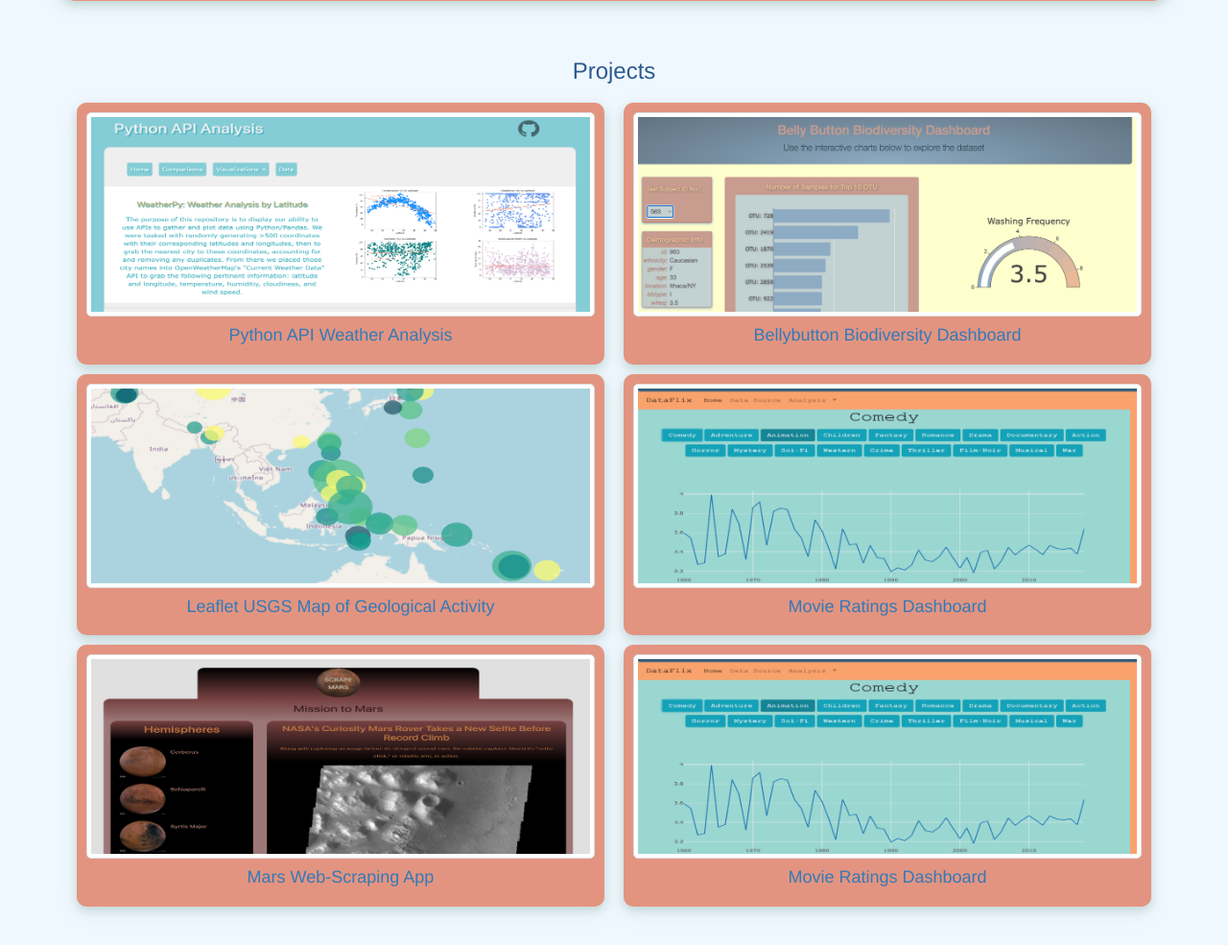
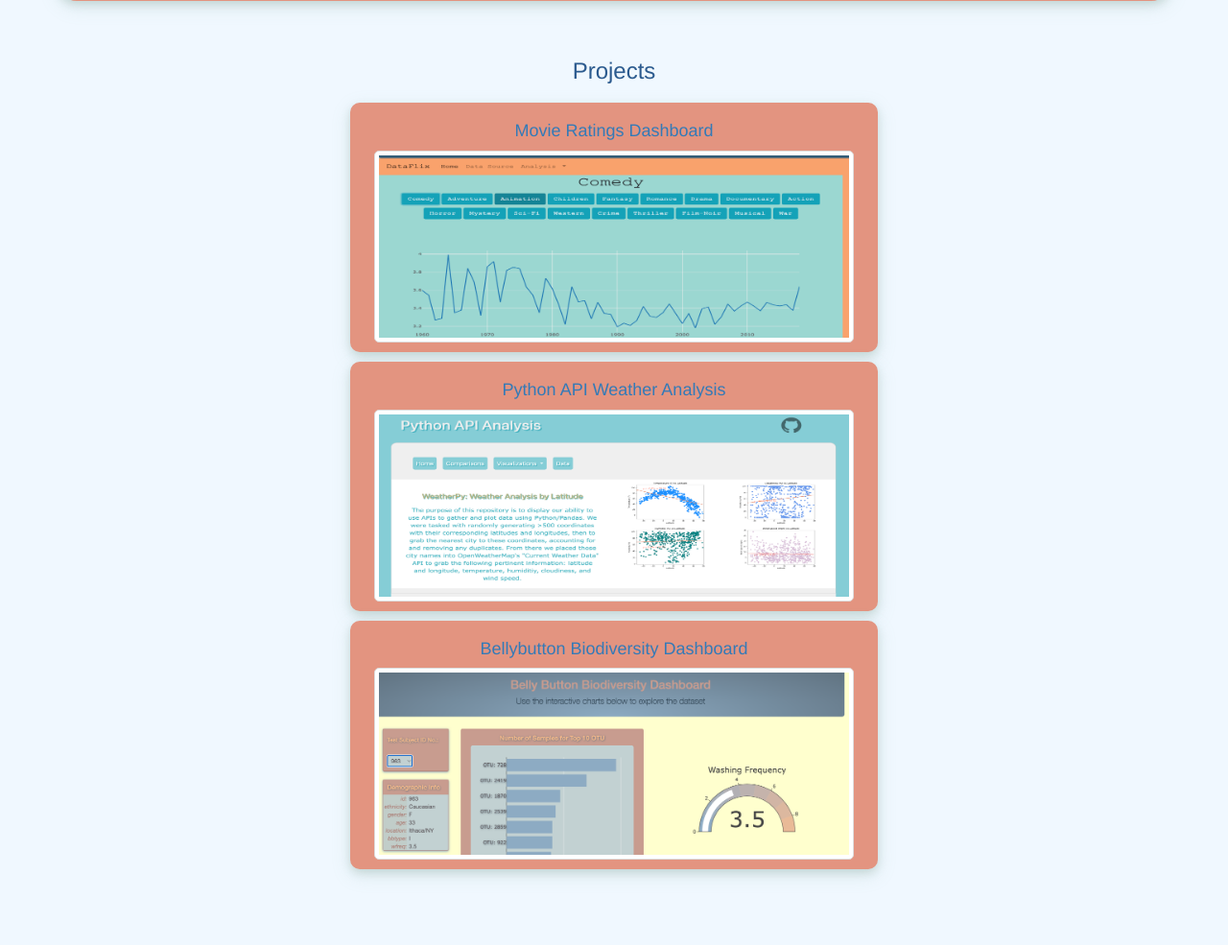
Before and after one commit to tylerhill122/portfolio-flask, a Flask app: page /projects in a window 1280 px wide. Shown: the part 221-1206 px from the top of the page at 96% size. After the commit the page ends 1136 px from the top, so only its background shows below. Run offline with Flask 2, Linux system fonts and the light colour scheme.

Commit message:
populating project data

```diff
--- a/app.py
+++ b/app.py
@@ -9,7 +9,8 @@ def index():
 
 @app.route("/projects")
 def projects():
-    return render_template("projects.html")
+    projects = data.projects
+    return render_template("projects.html", data=data, projects=projects)
 
 @app.route("/project/<val>")
 def project(val):
--- a/data.py
+++ b/data.py
@@ -1,21 +1,39 @@
-movie_ratings_dashboard = {
-    'name': 'Movie Ratings Dashboard',
+movie_ratings_dashboard = {'name': 'Movie Ratings Dashboard','skills': ['Python / Flask / Pandas','HTML / CSS / Bootstrap','Data Parsing (local JSON)','Javascript','Plotly.js','DOM Manipulation (D3.js)','Machine Learning (sklearn, Logistic Regression, train-test-split)'],'github': 'https://github.com/blancacarretero/movie-recommendation-engine','app_link': 'https://movie-ratings-dashboard.herokuapp.com/','description': f"This dashboard was created as a way to explore the <a href=\"https://grouplens.org/datasets/movielens/\" target=\"_blank\">MovieLens</a> movie ratings dataset. This was a group project where we set out to glean insights about users' movie preferences. I was responsible for coding the backend of the Flask app and deploying the finalized app to Heroku.",'image': 'static/projects/thumbnails/movieRatingsDB2.png'
+}
+
+python_api = {
+    'name': 'Python API Weather Analysis',
     'skills': [
-        'Python / Flask / Pandas',
+        'Python / Pandas',
+        'Data Retrieval (API)',
+        'Matplotlib.pyplot',
+        'HTML / CSS / Bootstrap'
+    ],
+    'github': 'https://github.com/tylerhill122/python-api-challenge',
+    'app_link': 'https://tylerhill122.github.io/Web-Design-Challenge/',
+    'description': 'The purpose of this project is to display our ability to use APIs to gather and plot data using Python/Pandas. We were tasked with randomly generating >500 coordinates with their corresponding latitudes and longitudes, then to grab the nearest city to these coordinates, accounting for and removing any duplicates. From there we placed those city names into OpenWeatherMap\'s "Current Weather Data" API to grab the following pertinent information: latitude and longitude, temperature, humiditiy, cloudiness, and wind speed. From this information a Pandas DataFrame was created and exported as an external .csv file. We were tasked with creating four plots for the initial data: Temperature vs. Latitude Humidity vs. Latitude Cloudiness vs. Latitude Wind speed vs Latitude Regression lines and values were also calculated, plotting the regression line.',
+    'image': 'static/projects/thumbnails/APIWeather.png'
+}
+
+bellybutton = {
+    'name': 'Bellybutton Biodiversity Dashboard',
+    'skills': [
         'HTML / CSS / Bootstrap',
         'Data Parsing (local JSON)',
         'Javascript',
         'Plotly.js',
-        'DOM Manipulation (D3.js)',
-        'Machine Learning (sklearn, Logistic Regression, train-test-split)'
+        'DOM Manipulation (D3.js)'
     ],
-    'github': 'https://github.com/blancacarretero/movie-recommendation-engine',
-    'app_link': 'https://movie-ratings-dashboard.herokuapp.com/',
-    'description': f"This dashboard was created as a way to explore the <a href=\"https://grouplens.org/datasets/movielens/\" target=\"_blank\">MovieLens</a> movie ratings dataset. This was a group project where we set out to glean insights about users' movie preferences. I was responsible for coding the backend of the Flask app and deploying the finalized app to Heroku.",
+    'github': 'https://github.com/tylerhill122/bb-biodiversity',
+    'app_link': 'https://tylerhill122.github.io/bb-biodiversity/',
+    'description': f'<p>In this assignment, we will build an interactive dashboard to explore the <a href=\"http://robdunnlab.com/projects/belly-button-biodiversity/\" target=\"_blank\">Belly Button Biodiversity dataset</a>, which catalogs the microbes that colonize human navels.</p><p>The dataset reveals that a small handful of microbial species (also called operational taxonomic units, or OTUs, in the study) were present in more than 70% of people, while the rest were relatively rare.</p>Methods:<ol><li>Use D3.js library to read in samples.json file</li><li>Create a horizontal bar chart with a dropdown menu to display the top 10 OTUs found in each individual.</li><li>Create a bubble chart to display each OTU and their representation.</li><li>Display the sample metadata, i.e., an individual\'s demographic information.</li><li>Display each key-value pair from the metadata JSON object somewhere on the page.</li><li>Update all the plots when a new sample is selected.</li><li>Deploy your app to a free static page hosting service, such as GitHub Pages.</li></ol><p><img src="static/images/bb-demo.png"></p><p><img src="static/images/bb-hbar.png"></p>',
+    'image': 'static/projects/thumbnails/bbBiodiversity.png'
 }
 
 projects = {
-    'movie_ratings_dashboard': movie_ratings_dashboard
+    'movie_ratings_dashboard': movie_ratings_dashboard,
+    'python_api': python_api,
+    'bellybutton': bellybutton,
 }
 
 def get(project):
--- a/static/style.css
+++ b/static/style.css
@@ -64,14 +64,13 @@ body {
     color:#2c5b8f;
     justify-content: center;
     display: flex;
-
 }
 
 .project-box img {
     display: block;
     border-radius: 5px;
-    height: auto;
-    width: auto;
+    height: 200px;
+    width: 500px;
 }
 
 #footer {
--- a/templates/projects.html
+++ b/templates/projects.html
@@ -36,46 +36,18 @@
   <div class="row">
     <div class="col-md-12" id="main-box">
       <h3>Projects</h3>
+      <div class="col-md-3"></div>
       <div class="col-md-6" style="padding-left: 0px;  padding-right: 0px;">
+        {% for project in projects %}
         <div class="project-box shade">
-          <a href="python-api.html">
-            <div><img src="static/projects/thumbnails/APIWeather.png" class="img-thumbnail"></div>
-            <h4>Python API Weather Analysis</h4>
+          <a href="project/{{project}}">
+            <h4>{{data.get(project).name}}</h4>
+            <div><img src="{{data.get(project).image}}" class="img-thumbnail"></div>
           </a>
         </div>
-        <div class="project-box shade">
-          <a href="leaflet.html">
-            <div><img src="static/projects/thumbnails/leaflet.png" class="img-thumbnail"></div>
-            <h4>Leaflet USGS Map of Geological Activity</h4>
-          </a>
-        </div>
-        <div class="project-box shade">
-          <a href="mars.html">
-            <div><img src="static/projects/thumbnails/mars.png" class="img-thumbnail"></div>
-            <h4>Mars Web-Scraping App</h4>
-          </a>
-        </div>
+        {% endfor %}
       </div>
-      <div class="col-md-6" style="padding-left: 0px;  padding-right: 0px;">
-        <div class="project-box shade">
-          <a href="/project/movie_ratings_dashboard">
-            <div><img src="static/projects/thumbnails/bbBiodiversity.png" class="img-thumbnail"></div>
-            <h4>Bellybutton Biodiversity Dashboard</h4>
-          </a>
-        </div>
-        <div class="project-box shade">
-          <a href="movie-dashboard.html">
-            <div><img src="static/projects/thumbnails/movieRatingsDB2.png" class="img-thumbnail"></div>
-            <h4>Movie Ratings Dashboard</h4>
-          </a>
-        </div>
-        <div class="project-box shade">
-          <a href="movie-dashboard.html">
-            <div><img src="static/projects/thumbnails/movieRatingsDB2.png" class="img-thumbnail"></div>
-            <h4>Movie Ratings Dashboard</h4>
-          </a>
-        </div>
-      </div>
+      <div class="col-md-3"></div>
     </div>
   </div>
 </div>
```
